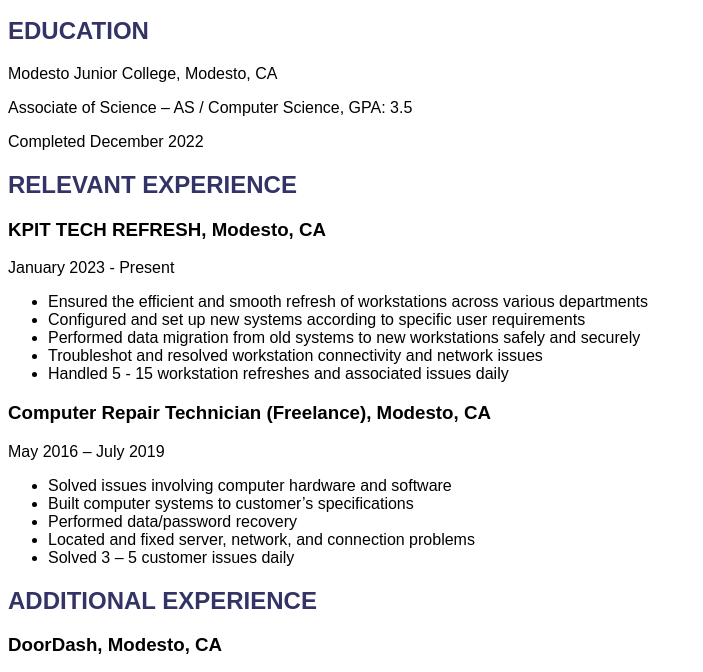
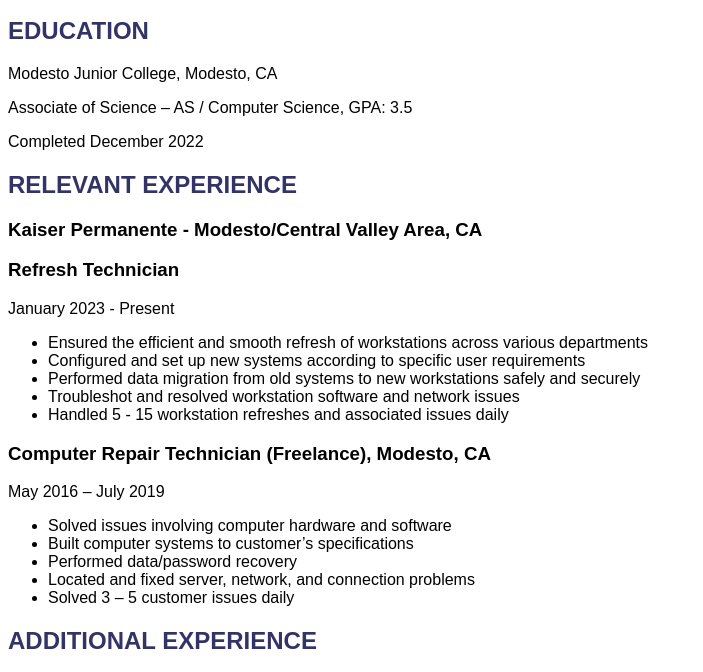
Before and after one commit to JoshuaVarner/Resume, a plain HTML site: page index.html in a window 1280 px wide. Shown: the part 101-773 px from the top of the page, without its empty margins (0-703 px from the left). Drawn offline with Linux system fonts and the light colour scheme.

Commit message:
index.html

```diff
--- a/index.html
+++ b/index.html
@@ -18,13 +18,14 @@
     <p>Completed December 2022</p>
 
     <h2>RELEVANT EXPERIENCE</h2>
-    <h3>KPIT TECH REFRESH, Modesto, CA</h3>
+    <h3>Kaiser Permanente - Modesto/Central Valley Area, CA</h3>
+    <h3>Refresh Technician</h3>
     <p>January 2023 - Present</p>
     <ul>
         <li>Ensured the efficient and smooth refresh of workstations across various departments</li>
         <li>Configured and set up new systems according to specific user requirements</li>
         <li>Performed data migration from old systems to new workstations safely and securely</li>
-        <li>Troubleshot and resolved workstation connectivity and network issues</li>
+        <li>Troubleshot and resolved workstation software and network issues</li>
         <li>Handled 5 - 15 workstation refreshes and associated issues daily</li>
     </ul>
 
```
